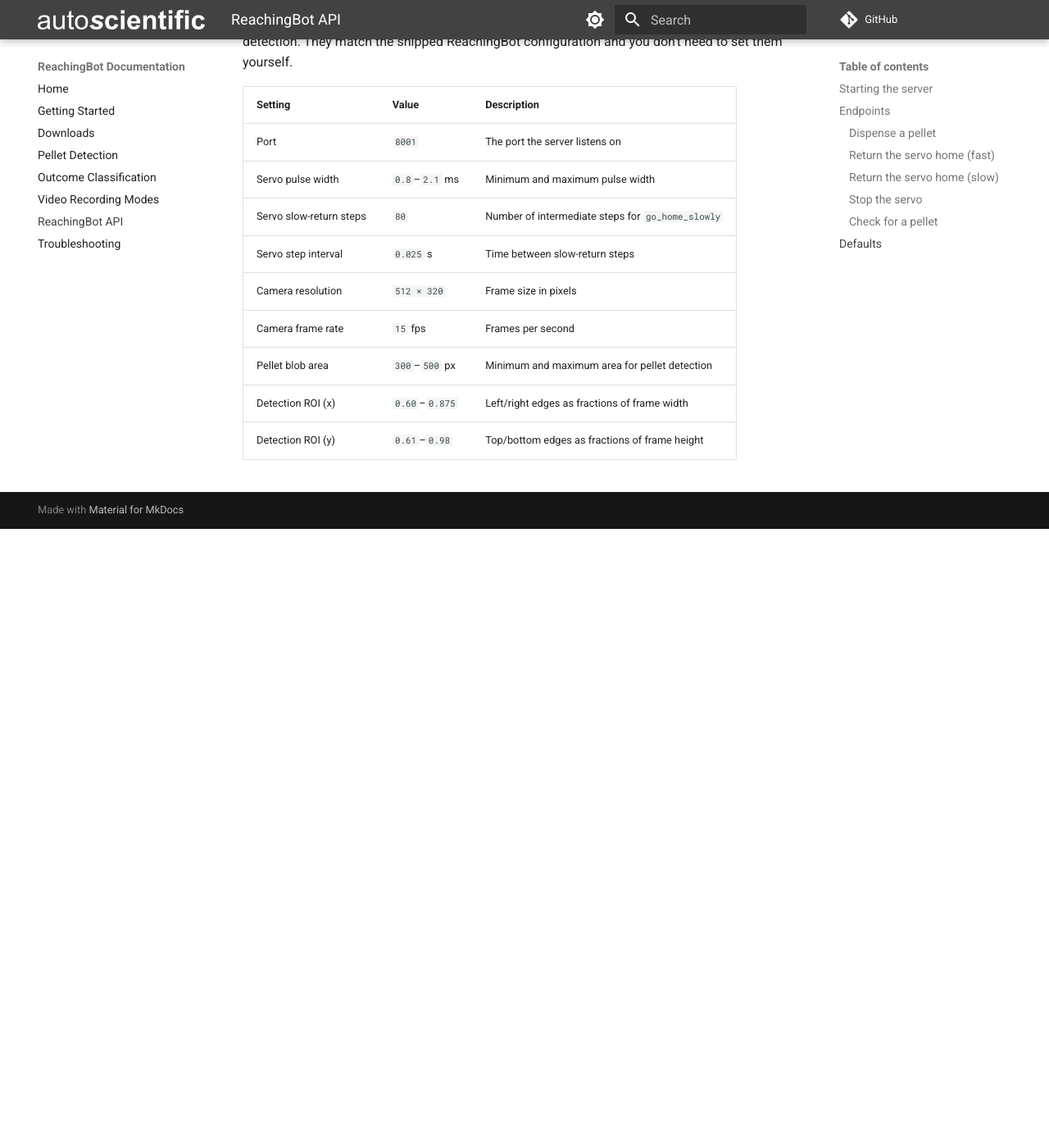
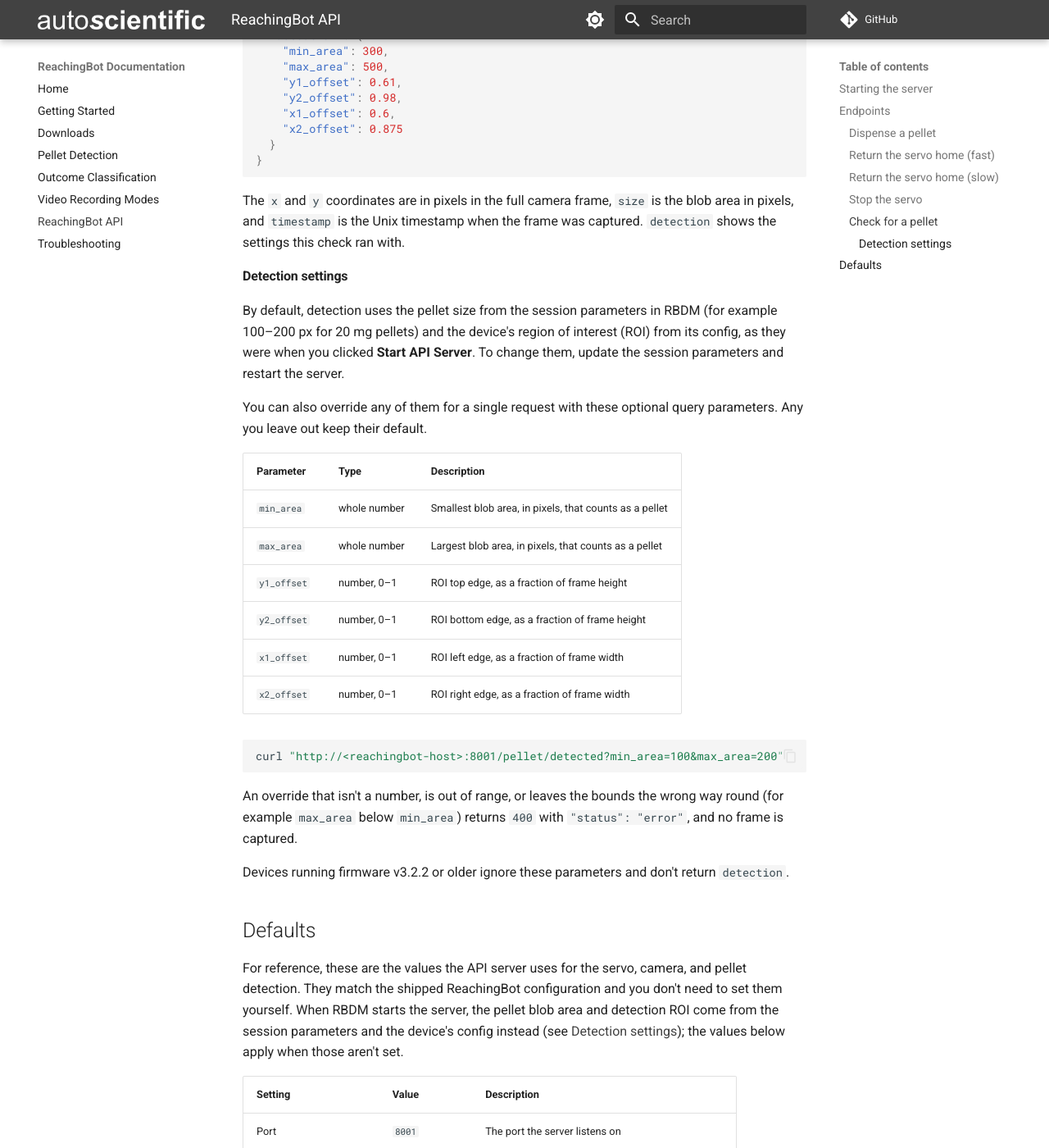
Before and after one commit to autoscientific/reaching-bot-docs, an MkDocs documentation site: the page built from docs/api.md, in a window 1280 px wide and 1400 px high, scrolled down 2845 px. Shown: the whole window at 82% size. Built offline with MkDocs 1.6.1 and Material for MkDocs 9.7.7, drawn with Linux system fonts in a browser that asks for light colours; comment, search, counter and statistics services are not loaded; before the commit the page ends 3490 px from its top, so only the background shows below that; some of the changed text lies outside the part shown.

Commit message:
documents pellet detection settings and overrides on the api page
Detection defaults come from RBDM's session parameters and the device's
ROI; /pellet/detected takes optional query parameters to override them
per request, and returns the settings it ran with.

Co-Authored-By: Claude Opus 5.5 <noreply@anthropic.com>

````diff
--- a/docs/api.md
+++ b/docs/api.md
@@ -103,6 +103,14 @@ When a pellet is present:
     "y": 248.1,
     "size": 387.0,
     "timestamp": 1715000000.123
+  },
+  "detection": {
+    "min_area": 300,
+    "max_area": 500,
+    "y1_offset": 0.61,
+    "y2_offset": 0.98,
+    "x1_offset": 0.6,
+    "x2_offset": 0.875
   }
 }
 ```
@@ -110,14 +118,48 @@ When a pellet is present:
 When no pellet is detected:
 
 ```json
-{ "status": "ok", "dispensed": false }
+{
+  "status": "ok",
+  "dispensed": false,
+  "detection": {
+    "min_area": 300,
+    "max_area": 500,
+    "y1_offset": 0.61,
+    "y2_offset": 0.98,
+    "x1_offset": 0.6,
+    "x2_offset": 0.875
+  }
+}
 ```
 
-The `x` and `y` coordinates are in pixels in the full camera frame, `size` is the blob area in pixels, and `timestamp` is the Unix timestamp when the frame was captured.
+The `x` and `y` coordinates are in pixels in the full camera frame, `size` is the blob area in pixels, and `timestamp` is the Unix timestamp when the frame was captured. `detection` shows the settings this check ran with.
+
+#### Detection settings
+
+By default, detection uses the pellet size from the session parameters in RBDM (for example 100–200 px for 20 mg pellets) and the device's region of interest (ROI) from its config, as they were when you clicked **Start API Server**. To change them, update the session parameters and restart the server.
+
+You can also override any of them for a single request with these optional query parameters. Any you leave out keep their default.
+
+| Parameter | Type | Description |
+| --- | --- | --- |
+| `min_area` | whole number | Smallest blob area, in pixels, that counts as a pellet |
+| `max_area` | whole number | Largest blob area, in pixels, that counts as a pellet |
+| `y1_offset` | number, 0–1 | ROI top edge, as a fraction of frame height |
+| `y2_offset` | number, 0–1 | ROI bottom edge, as a fraction of frame height |
+| `x1_offset` | number, 0–1 | ROI left edge, as a fraction of frame width |
+| `x2_offset` | number, 0–1 | ROI right edge, as a fraction of frame width |
+
+```bash
+curl "http://<reachingbot-host>:8001/pellet/detected?min_area=100&max_area=200"
+```
+
+An override that isn't a number, is out of range, or leaves the bounds the wrong way round (for example `max_area` below `min_area`) returns `400` with `"status": "error"`, and no frame is captured.
+
+Devices running firmware v3.2.2 or older ignore these parameters and don't return `detection`.
 
 ## Defaults
 
-For reference, these are the values the API server uses for the servo, camera, and pellet detection. They match the shipped ReachingBot configuration and you don't need to set them yourself.
+For reference, these are the values the API server uses for the servo, camera, and pellet detection. They match the shipped ReachingBot configuration and you don't need to set them yourself. When RBDM starts the server, the pellet blob area and detection ROI come from the session parameters and the device's config instead (see [Detection settings](#detection-settings)); the values below apply when those aren't set.
 
 | Setting | Value | Description |
 | --- | --- | --- |
````
